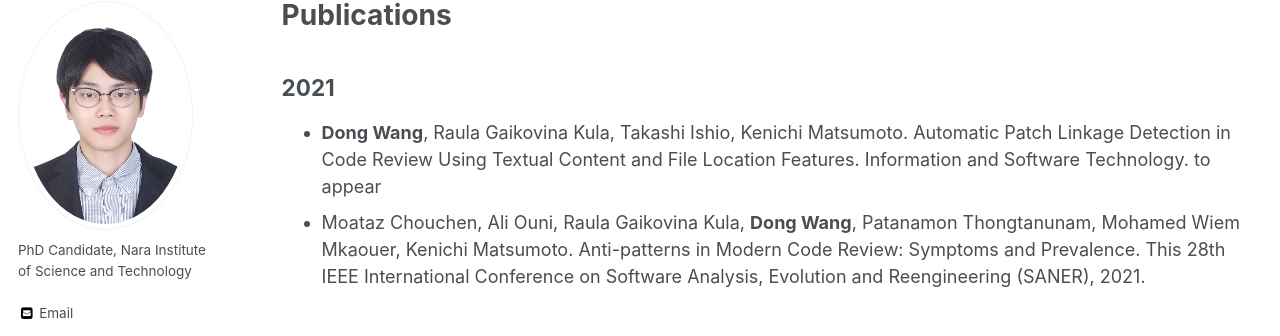
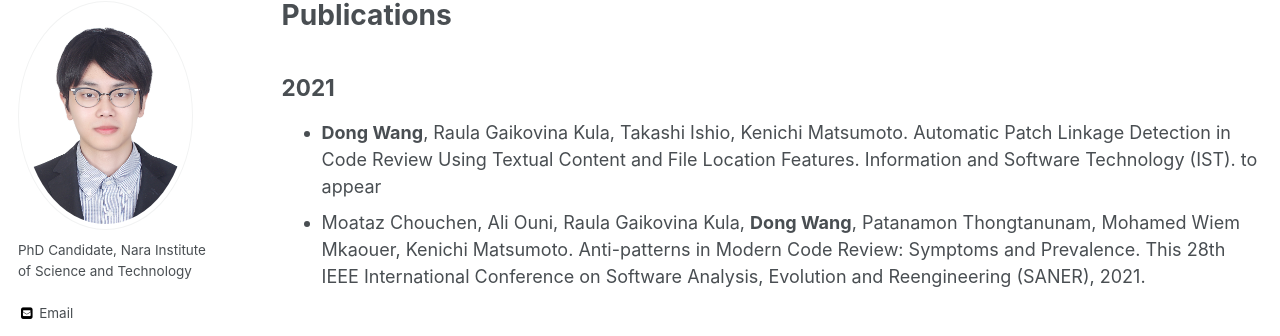
Before and after one commit to tao-xiao/dong-w.github.io, a Jekyll site: the page built from _pages/publications.md, in a window 1280 px wide and 1253 px high. Shown: the part 117-453 px from the top of the window. Built offline with Jekyll 4.4.1, drawn with Linux system fonts in a browser that asks for light colours; some web fonts are replaced.

Commit message:
Update publications.md

```diff
--- a/_pages/publications.md
+++ b/_pages/publications.md
@@ -9,7 +9,7 @@
   You can also find my articles on <u><a href="{{author.googlescholar}}">my Google Scholar profile</a>.</u>
 {% endif %}
 ## 2021
-* **Dong Wang**, Raula Gaikovina Kula, Takashi Ishio, Kenichi Matsumoto. Automatic Patch Linkage Detection in Code Review Using Textual Content and File Location Features. Information and Software Technology. to appear
+* **Dong Wang**, Raula Gaikovina Kula, Takashi Ishio, Kenichi Matsumoto. Automatic Patch Linkage Detection in Code Review Using Textual Content and File Location Features. Information and Software Technology (IST). to appear
 * Moataz Chouchen, Ali Ouni, Raula Gaikovina Kula, **Dong Wang**, Patanamon Thongtanunam, Mohamed Wiem Mkaouer, Kenichi Matsumoto. Anti-patterns in Modern Code Review: Symptoms and Prevalence. This 28th IEEE International Conference on Software Analysis, Evolution and Reengineering (SANER), 2021.
 
 ## 2020
```
